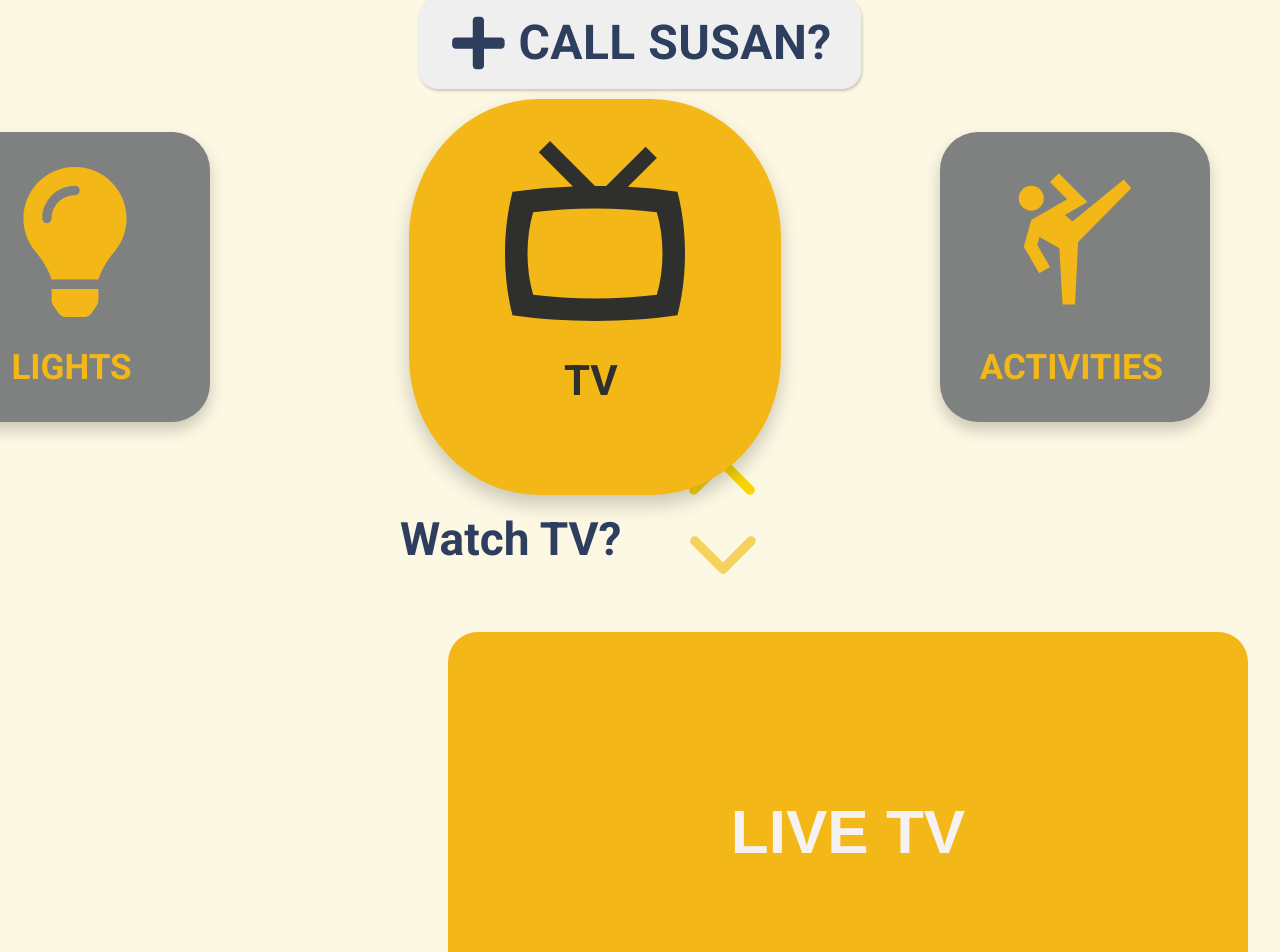
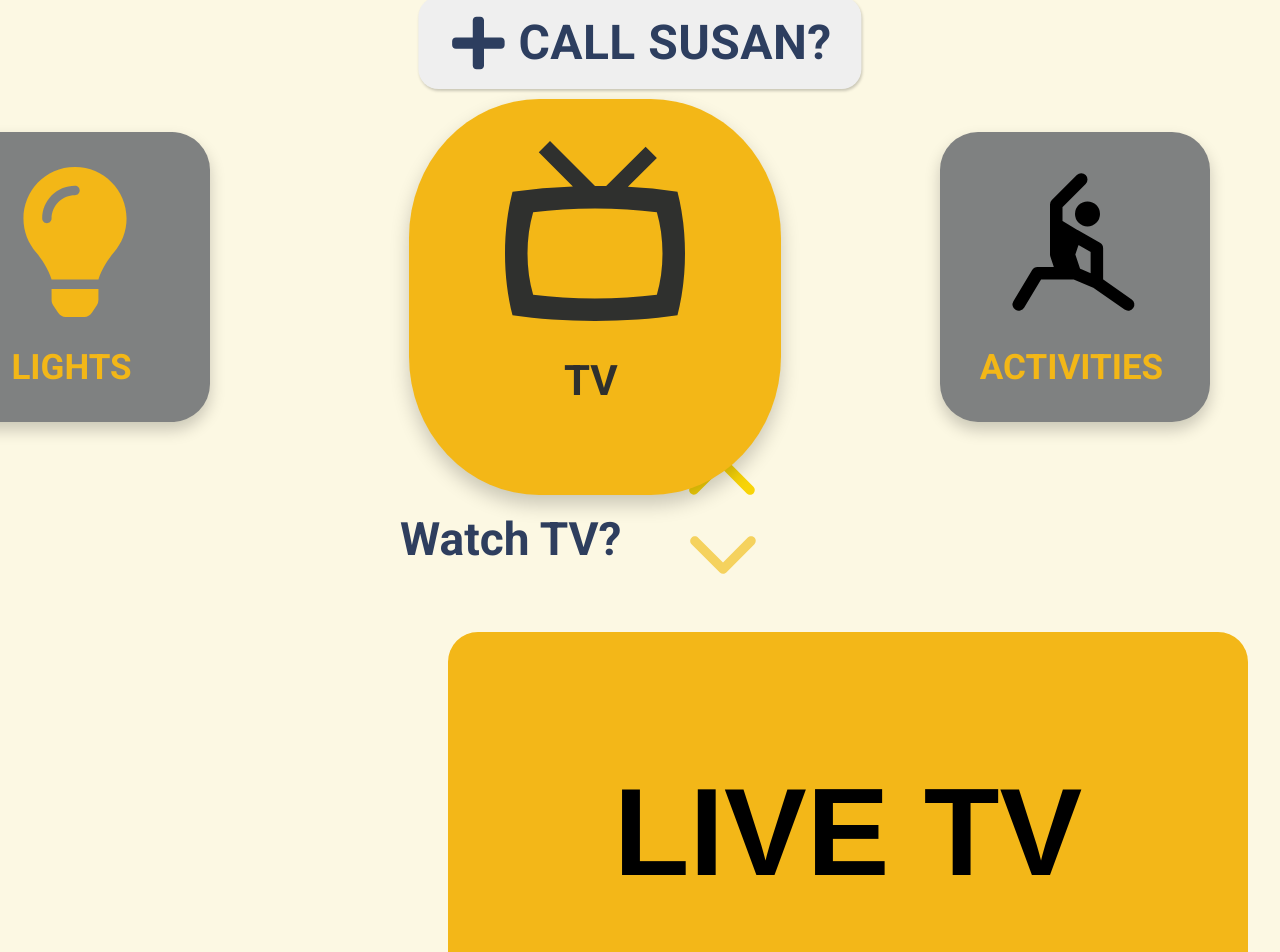
Before and after one commit to whimsical-phoenix/just-for-us, a React (Create React App) app: page /garden-loft-app/entertainment in a window 1280 px wide. Shown: the part 68-1020 px from the top of the page. Built offline with nearby package versions, Linux system fonts and the light colour scheme.

Commit message:
change nav icons, bottom carousel font color

```diff
--- a/src/components/Activities.js
+++ b/src/components/Activities.js
@@ -189,7 +189,7 @@ function Activities() {
                   onClick={() => openModal(card)}
                   className={idx === cardIndex ? "slide activeSlide" : "slide"}>
                   {card.icon}
-                  <h1>{card.name}</h1>
+                  <h1 className="card-name">{card.name}</h1>
                 </div>
               ))}
             </Slider>
--- a/src/components/Contacts.js
+++ b/src/components/Contacts.js
@@ -205,7 +205,7 @@ function Contacts() {
                   onClick={() => openModal(card)}
                   className={idx === cardIndex ? "slide activeSlide" : "slide"}>
                   {card.icon}
-                  <h1>{card.name}</h1>
+                  <h1 className="card-name">{card.name}</h1>
                 </div>
               ))}
             </Slider>
--- a/src/components/Entertainment.js
+++ b/src/components/Entertainment.js
@@ -187,7 +187,7 @@ function Entertainment() {
                   onClick={() => openModal(card)}
                   className={idx === cardIndex ? "slide activeSlide" : "slide"}>
                   {card.icon}
-                  <h1>{card.name}</h1>
+                  <h1 className="card-name">{card.name}</h1>
                 </div>
               ))}
             </Slider>
--- a/src/components/Lights.js
+++ b/src/components/Lights.js
@@ -153,7 +153,7 @@ function Lights() {
                       onClick={toggleColor}
                     />
                   )}
-                  <h1>{card.name}</h1>
+                  <h1 className="card-name">{card.name}</h1>
                 </div>
               ))}
             </Slider>
--- a/src/components/Tv.js
+++ b/src/components/Tv.js
@@ -169,7 +169,7 @@ function Television() {
           onClick={handleTvButtonClick}
           onMouseEnter={handleButtonHover}
           onMouseLeave={handleButtonHover}>
-          LIVE TV
+          <h1 className="card-name">LIVE TV</h1>
         </button>
       </div>
     </div>
--- a/src/components/contacts.css
+++ b/src/components/contacts.css
@@ -154,6 +154,10 @@ svg.arrow-down {
   top: 97%;
 }
 
+.card-name {
+  color: black;
+}
+
 /* contacts.css or your custom stylesheet */
 .custom-modal {
   background-color: goldenrod;
--- a/src/pages/Home.js
+++ b/src/pages/Home.js
@@ -419,10 +419,10 @@ import CallHelpButtonComponent from "../components/CallHelpButton";
 import Contacts from "../components/Contacts";
 import { GiFilmSpool } from "react-icons/gi";
 import { FaPhoneAlt } from "react-icons/fa";
-// import { GrYoga } from "react-icons/gr";
-import { IoSettings } from "react-icons/io5";
+import { GrGallery } from "react-icons/gr";
+import { GrYoga } from "react-icons/gr";
 import { FaLightbulb } from "react-icons/fa";
-import { MdOutlineSportsMartialArts } from "react-icons/md";
+// import { MdOutlineSportsMartialArts } from "react-icons/md";
 import Lights from "../components/Lights";
 import Entertainment from "../components/Entertainment";
 import Television from "../components/Tv";
@@ -525,7 +525,7 @@ const cardData = [
     page: <Television />,
   },
   {
-    icon: <MdOutlineSportsMartialArts size={150} />,
+    icon: <GrYoga size={150} />,
     title: "ACTIVITIES",
     textBelowCard: "Join an Activity?",
     page: <Activities />,
@@ -539,9 +539,9 @@ const cardData = [
   },
   {
     // link: "/garden-loft-app/services",
-    icon: <IoSettings size={150} />,
-    title: "SETTINGS",
-    textBelowCard: "Change Settings?",
+    icon: <GrGallery size={150} />,
+    title: "GALLERY",
+    textBelowCard: "View Gallery?",
   },
   {
     icon: <FaPhoneAlt size={150} />,
```
